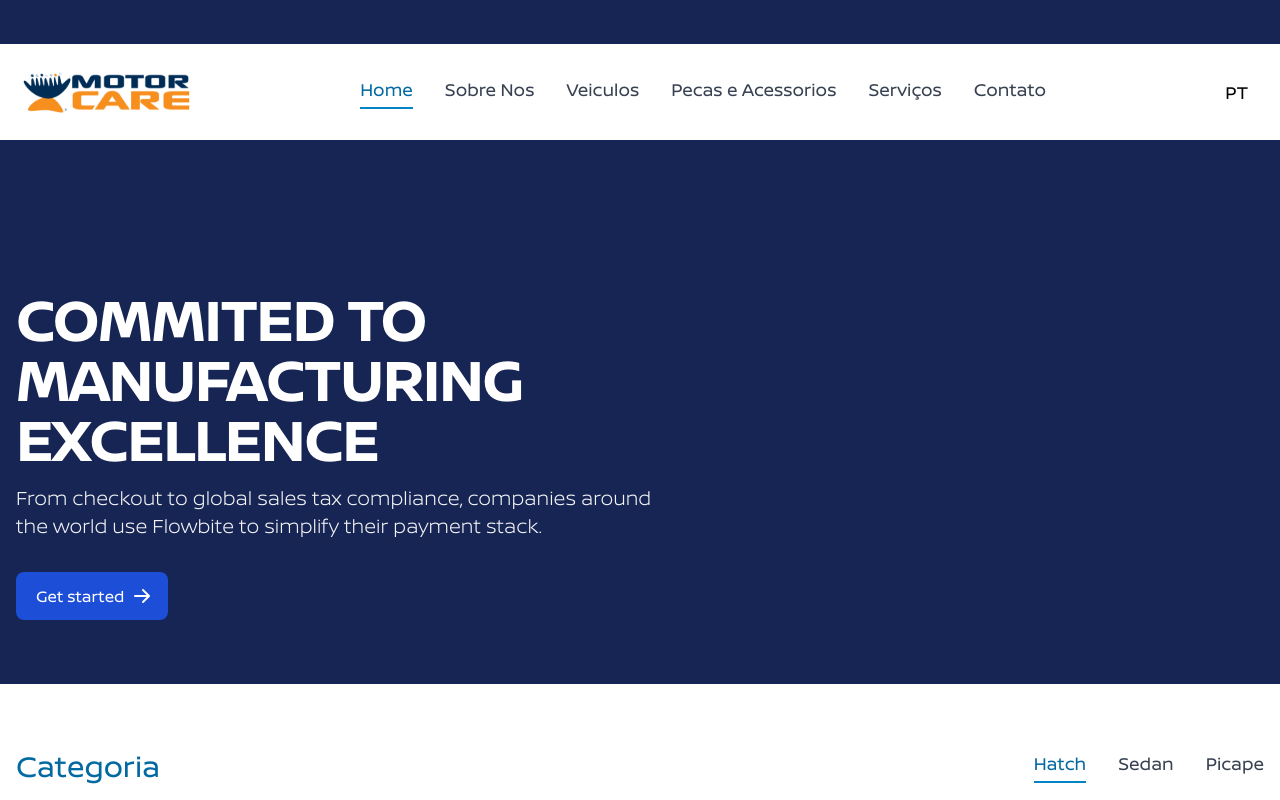
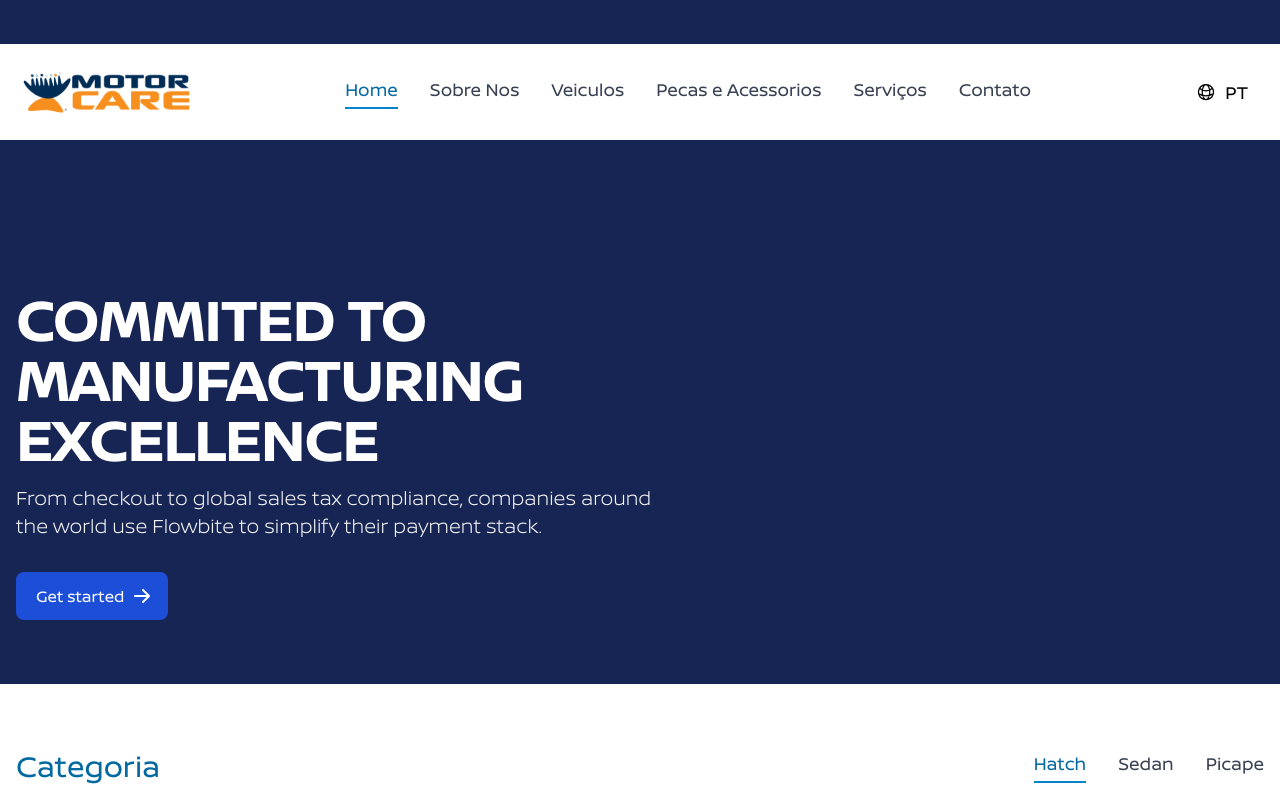
Before and after one commit to megaafu/motorcare, a Next.js app: page / in a window 1280 px wide. Shown: the top 800 px of the page. Built offline with nearby package versions, Linux system fonts and the light colour scheme.

Commit message:
[MotorCare] refacture: Added Icon on Language Switcher

```diff
--- a/src/app/components/language_switcher.tsx
+++ b/src/app/components/language_switcher.tsx
@@ -1,6 +1,7 @@
 "use client"
 
 import { useState } from 'react';
+import Globe from './icons/globe';
 
 const LanguageSwitcher = () => {
     const [isOpen, setIsOpen] = useState(false);
@@ -17,18 +18,19 @@ const LanguageSwitcher = () => {
 
     return (
       <div className="dropdown">
-        <button className="dropdown-toggle md:text-md lg:text-lg" onClick={handleButtonClick}>
-          {selectedOption}
+        <button className="dropdown-toggle" onClick={handleButtonClick}>
+          <a href="#" className='flex gap-2 items-center text-lg hover:text-sky-600'>
+            <Globe/>
+            {selectedOption}
+          </a>
         </button>
         {isOpen && (
           <div className="dropdown-menu">
-            {selectedOption === 'PT'? <button className="dropdown-option md:text-md lg:text-lg" onClick={() => handleOptionClick('EN')}>
+            {selectedOption === 'PT'? <button className="dropdown-option text-lg" onClick={() => handleOptionClick('EN')}>
               EN
-            </button> : <button className="dropdown-option md:text-md lg:text-lg" onClick={() => handleOptionClick('PT')}>
+            </button> : <button className="dropdown-option text-lg" onClick={() => handleOptionClick('PT')}>
               PT
             </button>}
-
-
           </div>
         )}
       </div>
```
